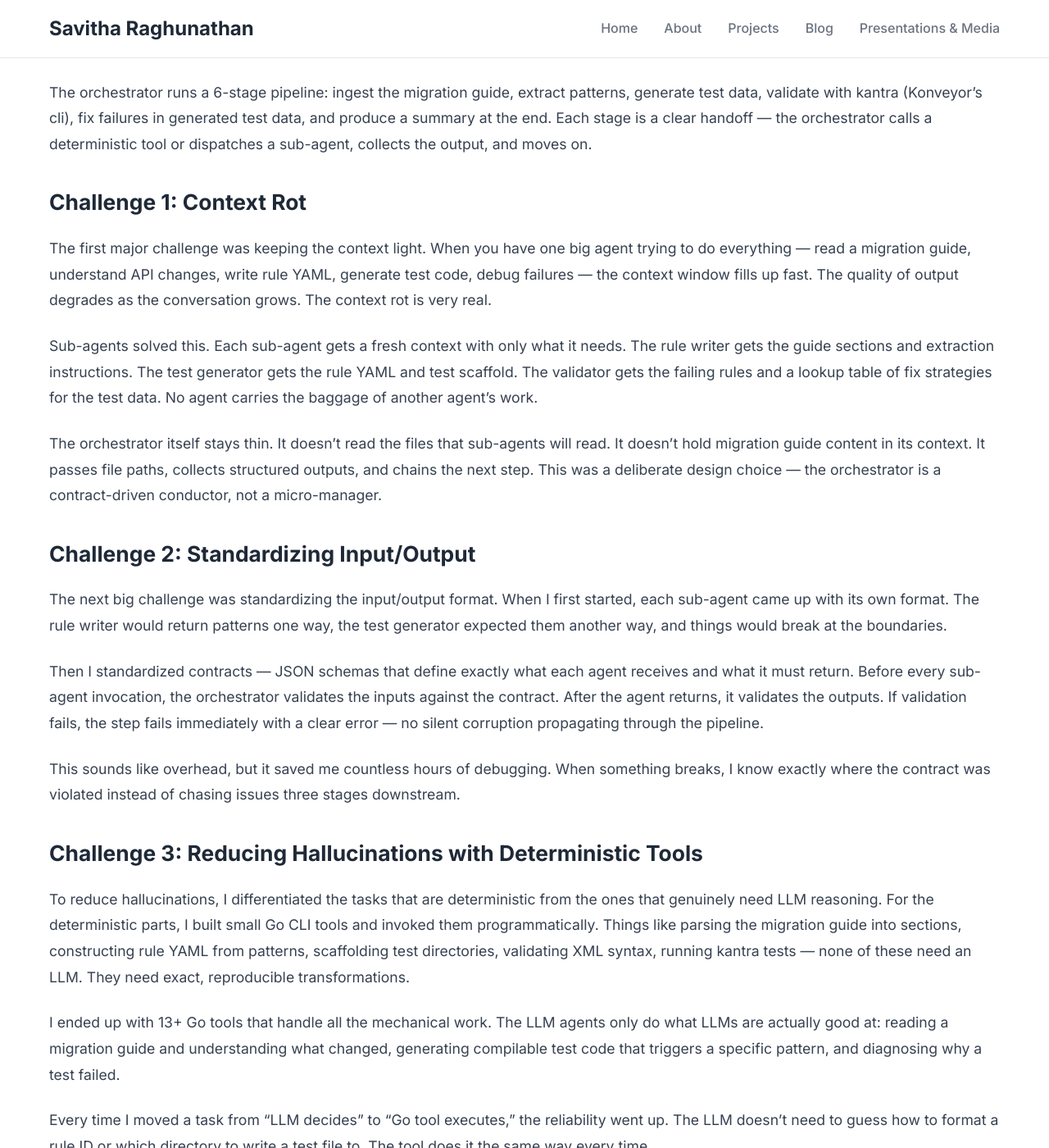
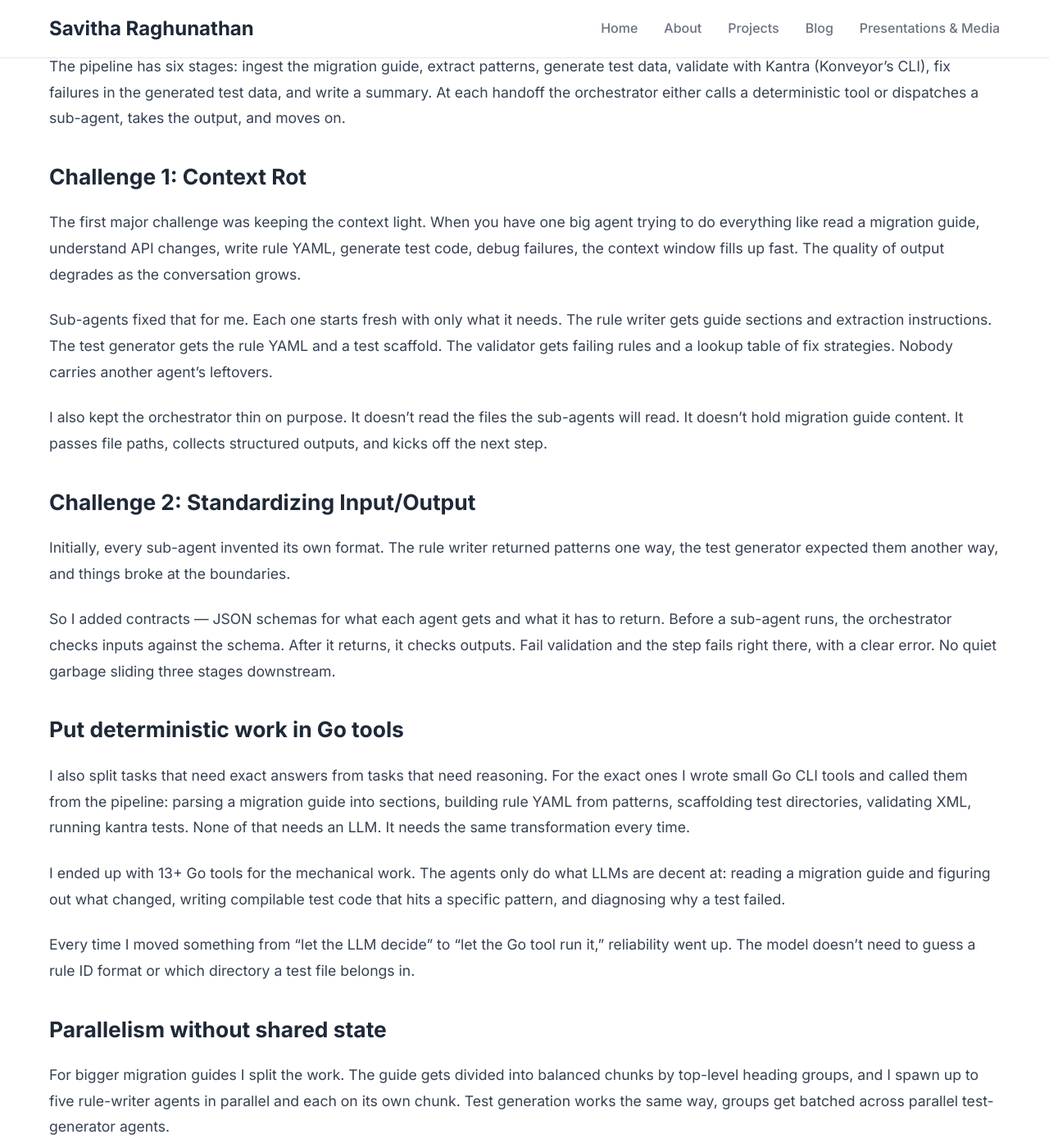
Before and after one commit to savitharaghunathan/savitharaghunathan.github.io, a Jekyll site: the page built from _posts/2026-06-05-agentic-development-konveyor-rule-generation.md, in a window 1280 px wide and 1400 px high, scrolled down 975 px. Shown: the whole window at 82% size. Built offline with Jekyll 4.4.1, drawn with Linux system fonts in a browser that asks for light colours; some of the changed text lies outside the part shown.

Commit message:
update rules segn post
Signed-off-by: Savitha Raghunathan <saveetha13@gmail.com>

```diff
--- a/_posts/2026-06-05-agentic-development-konveyor-rule-generation.md
+++ b/_posts/2026-06-05-agentic-development-konveyor-rule-generation.md
@@ -3,7 +3,7 @@ layout: post
 title: "Agentic Development: Building an AI-Powered Rule Generation Pipeline for Konveyor"
 date: 2026-06-05 12:00:00
 description: >
-    This post walks through what I learned building an agentic pipeline to automate Konveyor migration rules: sub-agents for context isolation, JSON contracts between stages, Go tools for deterministic tasks, and an orchestrator that stays thin.
+    I built an agentic pipeline to generate Konveyor migration rules and the things that actually mattered are - keeping context light with sub-agents, JSON contracts between stages, Go tools for the boring parts, and an orchestrator that is thin.
 tags: AI, Konveyor, Agentic Development
 categories: AI, Agentic Development
 ---
@@ -12,79 +12,63 @@ categories: AI, Agentic Development
 
 ---
 
-## The Problem
+## The problem
 
-I was tasked with building an AI rule generation pipeline for Konveyor rules. For those who don't know, Konveyor is a modernization platform that helps with migrating legacy applications. The analysis is powered by rules that provide insights into what's being flagged, what changed, and what needs attention. The problem is, to write valid rules, domain knowledge is required — which makes rule writing a costly operation.
+I needed to build an AI pipeline that generates Konveyor rules. If you're not familiar with the platform, Konveyor is a modernization platform for migrating legacy apps. The analysis runs on rules that explain what's being flagged, what changed, and what needs attention. Writing those rules takes domain knowledge, which makes it expensive.
 
 I've written rules in the pre-AI era for some applications, and it took me many hours of testing and debugging. I have firsthand experience of how painful it is. So this project meant a whole lot to me when I got the opportunity to improve it so that no SME knowledge is needed to create rules.
 
-
 ## Finding the Right Architecture
 
-Initially I started experimenting with the idea of skills + MCP server path — having two different methods to generate rules. After some exploration, I settled on using skills and taking advantage of spinning up sub-agents using the orchestrator pattern.
+Initially I started experimenting with the idea of skills + MCP server path and having two different methods to generate rules. After some exploration, I settled on using skills and taking advantage of spinning up sub-agents using the orchestrator pattern.
 
-The architecture has three core components: a rule writer, a test data generator, and a test validator. All of these are controlled by an orchestrator agent that acts as the conductor — it doesn't do the heavy lifting itself, it just tells the right agent what to do and when.
+The architecture has three core components: a rule writer, a test data generator, and a test validator. All of these are controlled by an orchestrator agent that acts as the conductor and it doesn't do the heavy lifting itself, it just tells the right agent what to do and when.
 
-The orchestrator runs a 6-stage pipeline: ingest the migration guide, extract patterns, generate test data, validate with kantra (Konveyor's cli), fix failures in generated test data, and produce a summary at the end. Each stage is a clear handoff — the orchestrator calls a deterministic tool or dispatches a sub-agent, collects the output, and moves on.
+The pipeline has six stages: ingest the migration guide, extract patterns, generate test data, validate with Kantra (Konveyor's CLI), fix failures in the generated test data, and write a summary. At each handoff the orchestrator either calls a deterministic tool or dispatches a sub-agent, takes the output, and moves on.
 
 
 ## Challenge 1: Context Rot
 
-The first major challenge was keeping the context light. When you have one big agent trying to do everything — read a migration guide, understand API changes, write rule YAML, generate test code, debug failures — the context window fills up fast. The quality of output degrades as the conversation grows. The context rot is very real.
+The first major challenge was keeping the context light. When you have one big agent trying to do everything like read a migration guide, understand API changes, write rule YAML, generate test code, debug failures, the context window fills up fast. The quality of output degrades as the conversation grows.
 
-Sub-agents solved this. Each sub-agent gets a fresh context with only what it needs. The rule writer gets the guide sections and extraction instructions. The test generator gets the rule YAML and test scaffold. The validator gets the failing rules and a lookup table of fix strategies for the test data. No agent carries the baggage of another agent's work.
+Sub-agents fixed that for me. Each one starts fresh with only what it needs. The rule writer gets guide sections and extraction instructions. The test generator gets the rule YAML and a test scaffold. The validator gets failing rules and a lookup table of fix strategies. Nobody carries another agent's leftovers.
 
-The orchestrator itself stays thin. It doesn't read the files that sub-agents will read. It doesn't hold migration guide content in its context. It passes file paths, collects structured outputs, and chains the next step. This was a deliberate design choice — the orchestrator is a contract-driven conductor, not a micro-manager.
+I also kept the orchestrator thin on purpose. It doesn't read the files the sub-agents will read. It doesn't hold migration guide content. It passes file paths, collects structured outputs, and kicks off the next step.
 
 
 ## Challenge 2: Standardizing Input/Output
 
-The next big challenge was standardizing the input/output format. When I first started, each sub-agent came up with its own format. The rule writer would return patterns one way, the test generator expected them another way, and things would break at the boundaries.
+Initially, every sub-agent invented its own format. The rule writer returned patterns one way, the test generator expected them another way, and things broke at the boundaries.
 
-Then I standardized contracts — JSON schemas that define exactly what each agent receives and what it must return. Before every sub-agent invocation, the orchestrator validates the inputs against the contract. After the agent returns, it validates the outputs. If validation fails, the step fails immediately with a clear error — no silent corruption propagating through the pipeline.
-
-This sounds like overhead, but it saved me countless hours of debugging. When something breaks, I know exactly where the contract was violated instead of chasing issues three stages downstream.
+So I added contracts — JSON schemas for what each agent gets and what it has to return. Before a sub-agent runs, the orchestrator checks inputs against the schema. After it returns, it checks outputs. Fail validation and the step fails right there, with a clear error. No quiet garbage sliding three stages downstream.
 
 
+## Put deterministic work in Go tools
 
-## Challenge 3: Reducing Hallucinations with Deterministic Tools
+I also split tasks that need exact answers from tasks that need reasoning. For the exact ones I wrote small Go CLI tools and called them from the pipeline: parsing a migration guide into sections, building rule YAML from patterns, scaffolding test directories, validating XML, running kantra tests. None of that needs an LLM. It needs the same transformation every time.
 
-To reduce hallucinations, I differentiated the tasks that are deterministic from the ones that genuinely need LLM reasoning. For the deterministic parts, I built small Go CLI tools and invoked them programmatically. Things like parsing the migration guide into sections, constructing rule YAML from patterns, scaffolding test directories, validating XML syntax, running kantra tests — none of these need an LLM. They need exact, reproducible transformations.
+I ended up with 13+ Go tools for the mechanical work. The agents only do what LLMs are decent at: reading a migration guide and figuring out what changed, writing compilable test code that hits a specific pattern, and diagnosing why a test failed.
 
-I ended up with 13+ Go tools that handle all the mechanical work. The LLM agents only do what LLMs are actually good at: reading a migration guide and understanding what changed, generating compilable test code that triggers a specific pattern, and diagnosing why a test failed.
+Every time I moved something from "let the LLM decide" to "let the Go tool run it," reliability went up. The model doesn't need to guess a rule ID format or which directory a test file belongs in.
 
-Every time I moved a task from "LLM decides" to "Go tool executes," the reliability went up. The LLM doesn't need to guess how to format a rule ID or which directory to write a test file to. The tool does it the same way every time.
+## Parallelism without shared state
 
+For bigger migration guides I split the work. The guide gets divided into balanced chunks by top-level heading groups, and I spawn up to five rule-writer agents in parallel and each on its own chunk. Test generation works the same way, groups get batched across parallel test-generator agents.
 
-## Parallelism: Scaling Without Chaos
+Each parallel agent is independent. Chunk 2 doesn't wait on chunk 1. They write to separate files, and a Go tool (`merge-patterns`) combines and deduplicates after everyone finishes. No shared state, no race conditions, no fancy coordination.
 
-For larger migration guides, I split the work across parallel sub-agents. The guide gets divided into balanced chunks by top-level heading groups, and I spawn up to 1-5 rule-writer agents in parallel — each processing its own chunk. Same for test generation: groups get batched and distributed across parallel test-generator agents.
+## What I'd tell myself going in
 
-The trick is that each parallel agent is fully independent. Rule-writer chunk 2 doesn't need chunk 1's output. They all write to separate output files, and a deterministic Go tool (merge-patterns) combines and deduplicates the results after all agents finish. No shared state, no race conditions, no coordination overhead.
+Sub-agents aren't mainly about parallelism. They're about isolation. Even serially, they're worth it because each one gets a clean window for one job.
 
-## What I Learned
+Contracts make the pipeline debuggable. Without them you're chasing weird LLM output across stages. With them you know which boundary failed.
 
-Building this pipeline taught me a few things about agentic development:
+Pull anything deterministic out of the model. LLMs are useful for reasoning and messy language. They're a bad fit for formatting rule IDs and laying out directories.
 
-### Sub-agents are about context isolation
+Keep the orchestrator thin. Mine doesn't read migration guides, parse rule YAML, or edit test files. It validates contracts, chains tools, dispatches agents, and logs. Making it "smarter" usually just means more context and more drift.
 
-Sub-agents are not just about parallelism — they're about context isolation. Even if I ran everything serially, sub-agents would still be worth it because each one gets a clean context window focused on its specific task.
+## Where it landed
 
-### Contracts are non-negotiable
+What used to take me weeks of hand-written rules and cross-file debugging now goes through those six stages. I trust it enough on real migration guides — not perfect every time, but consistent enough that I review the output instead of rebuilding every step myself.
 
-The moment I added JSON schema validation between agents, the entire pipeline became debuggable. Without contracts, you're debugging "why did the LLM produce weird output" across a chain of multiple stages. With contracts, you know exactly which boundary failed.
-
-### Move deterministic work out of the LLM
-
-Every task I pulled out of the LLM that can be deterministic and into a Go tool was a task that stopped hallucinating. LLMs are powerful, but they're also unpredictable. Use them for what requires reasoning. Use code for everything else.
-
-### The orchestrator should be thin
-
-Mine doesn't read migration guides, doesn't parse rule YAML, doesn't edit test files. It validates contracts, chains tools, dispatches agents, and logs everything. That's it. The smarter you make the orchestrator, the more context it accumulates, and the more it drifts.
-
-
-## Results
-
-What used to take me weeks of manual rule writing and cross-file debugging now flows through six bounded stages — ingest, extract, generate, validate, fix, report. The pipeline reached a point where I trusted it on real migration guides: not perfectly every time, but consistently enough to matter. I review what comes back; I don't rebuild every step by hand.
-
-That was the outcome I actually cared about — less "can an LLM write a rule?" and more "can I design a system where agents, tools, and contracts carry the work that needs time and expertise?"
+For me, that’s a clear winner. I can spend less time stuck writing and debugging rules by hand, and more time reviewing something the pipeline already got most of the way there.
```
